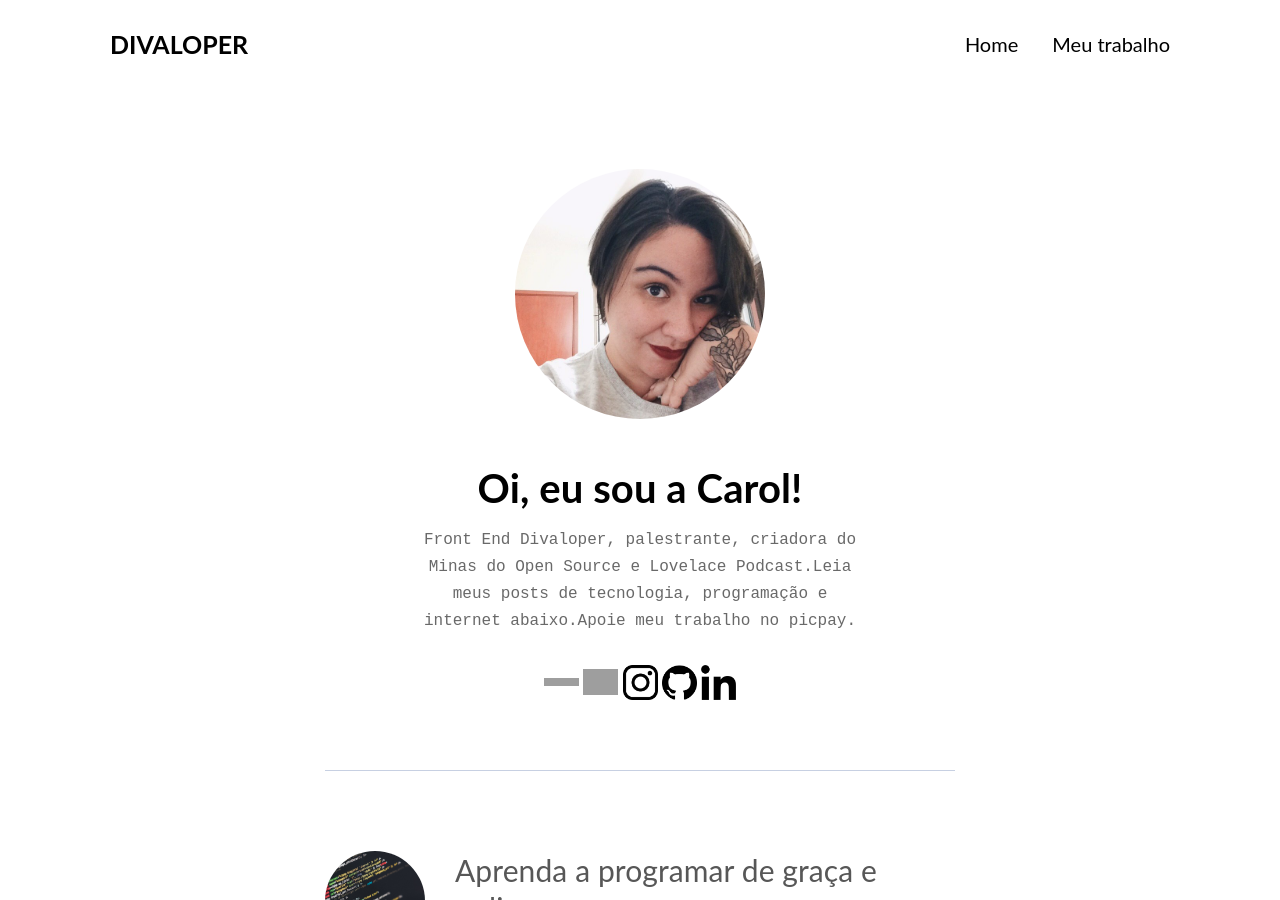
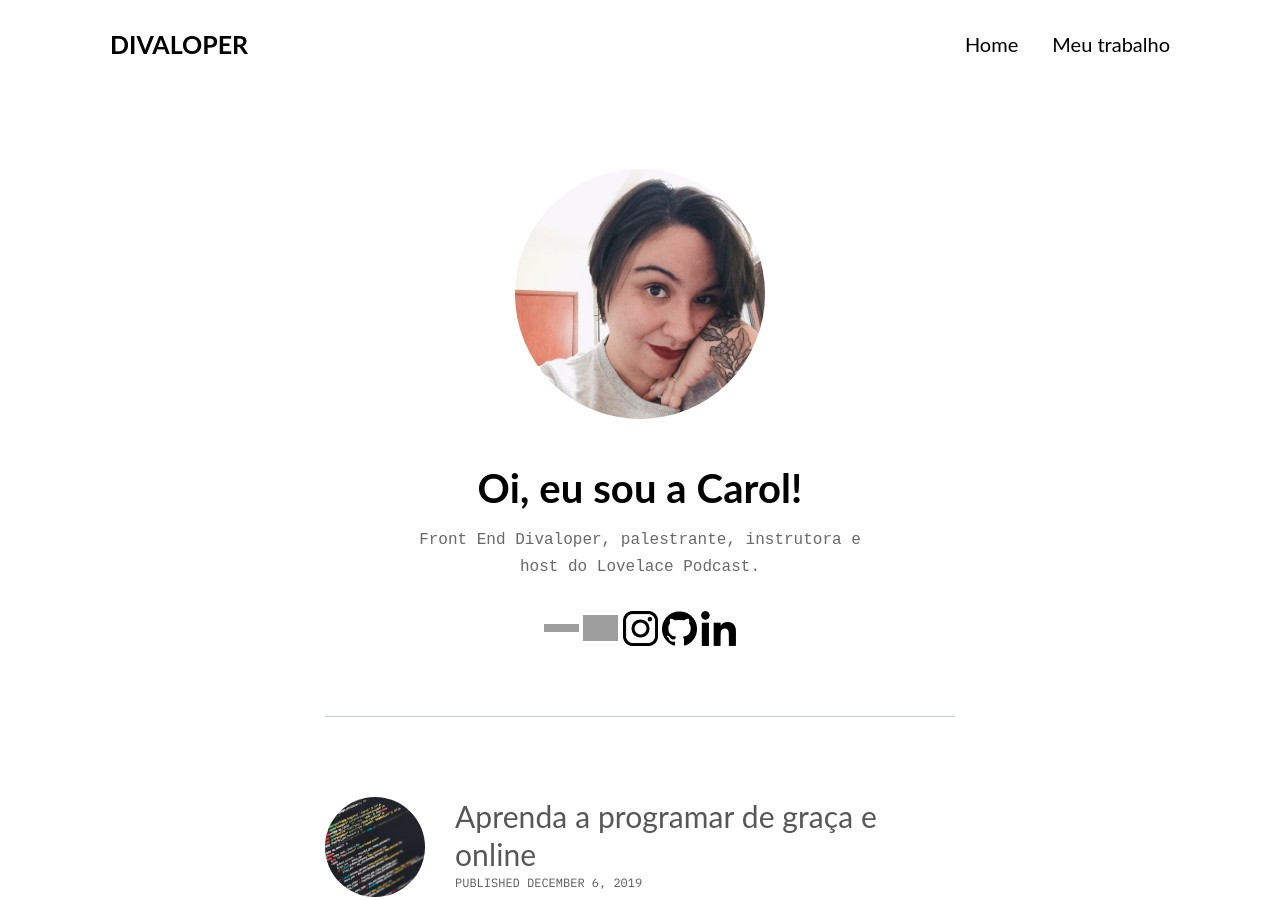
Before and after one commit to carolsoaressantos/carolcodes.github.io, a Jekyll site: the page built from index.html, in a window 1280 px wide and 900 px high. Built offline with Jekyll 4.4.1, drawn with Linux system fonts in a browser that asks for light colours; grey boxes are pictures that could not be loaded.

Commit message:
atualizando perfil

```diff
--- a/_config.yml
+++ b/_config.yml
@@ -10,7 +10,7 @@ author:
   name: DIVALOPER
   image: '/assets/img/01.jpg'
   job: Oi, eu sou a Carol!
-  bio: Front End Divaloper, palestrante, criadora do Minas do Open Source e Lovelace Podcast.Leia meus posts de tecnologia, programação e internet abaixo.Apoie meu trabalho no picpay.
+  bio: Front End Divaloper, palestrante, instrutora e host do Lovelace Podcast.
   email: carolinesoareessantoss@gmail.com
 
 
```
